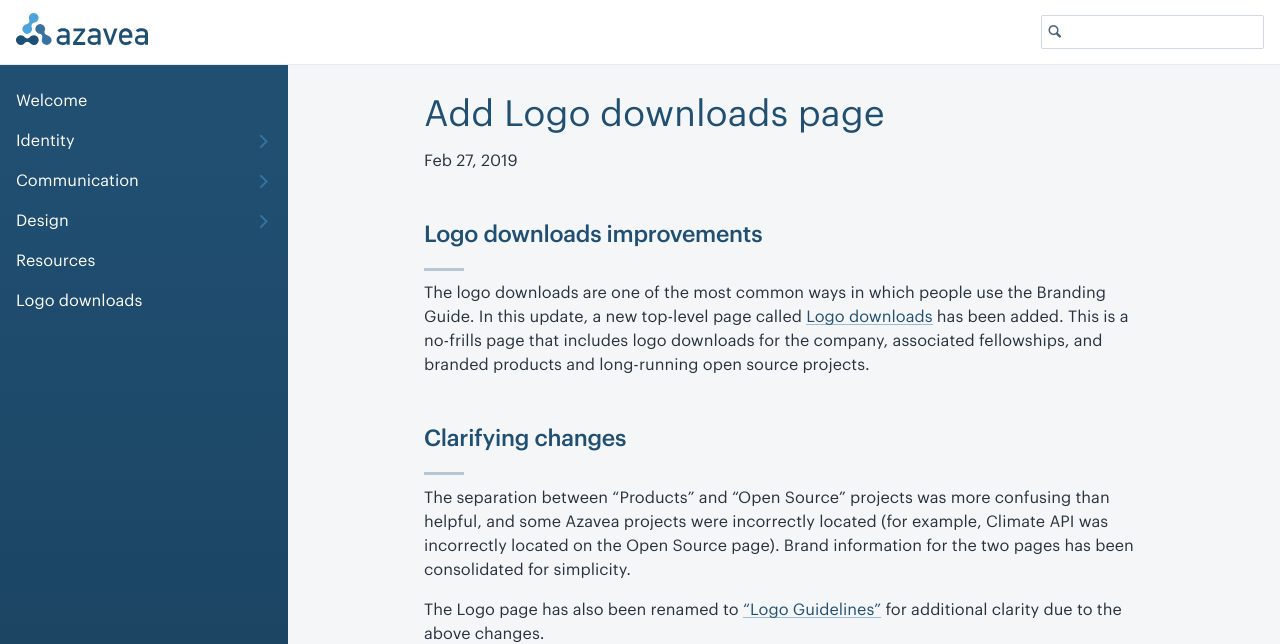
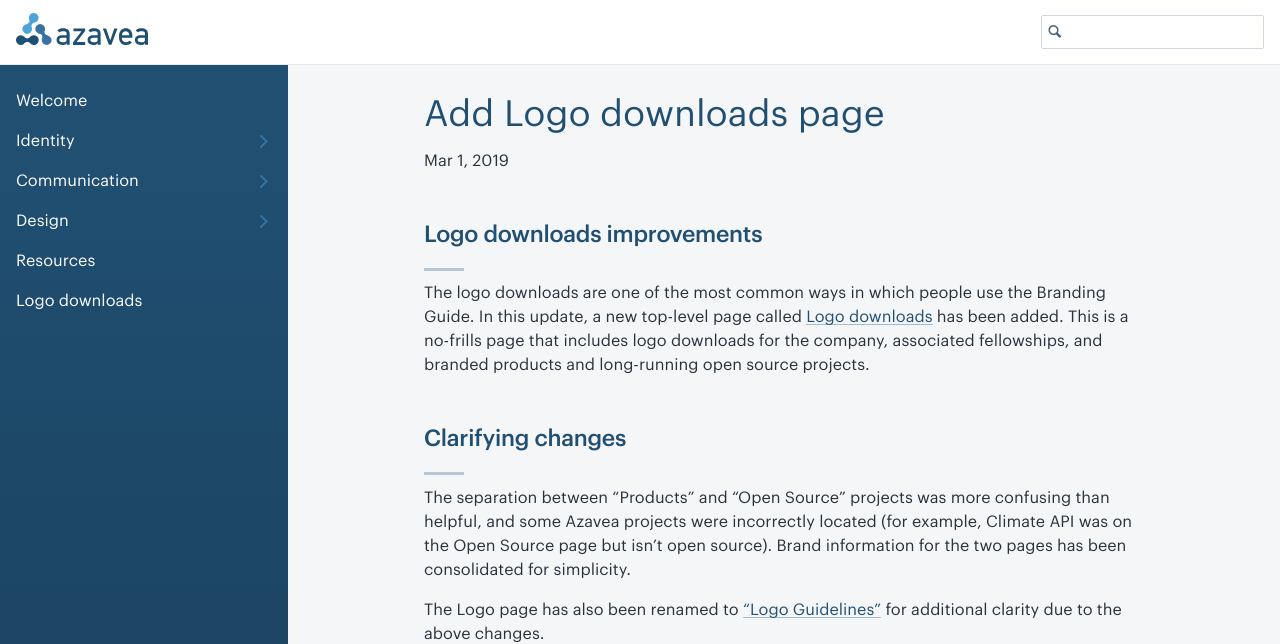
Before and after one commit to azavea/azavea-branding-guide, a Jekyll site: the page built from _posts/2019-03-01-change-logo-locations.md, in a window 1280 px wide. Shown: the top 644 px of the page. Built offline with Jekyll 4.4.1, drawn with Linux system fonts in a browser that asks for light colours; nearby versions of some CDN libraries; some web fonts are replaced; comment, search, counter and statistics services are not loaded.

Commit message:
Update date of update post, edit copy

```diff
--- a/_posts/2019-02-27-change-logo-locations.md
+++ b/_posts/2019-03-01-change-logo-locations.md
@@ -1,7 +1,7 @@
 ---
 layout: post
 title:  "Add Logo downloads page"
-date:   2019-02-27
+date:   2019-03-01
 categories: update
 ---
 
@@ -9,6 +9,6 @@
 The logo downloads are one of the most common ways in which people use the Branding Guide. In this update, a new top-level page called [Logo downloads](/logo-downloads.html) has been added. This is a no-frills page that includes logo downloads for the company, associated fellowships, and branded products and long-running open source projects.
 
 ## Clarifying changes
-The separation between "Products" and "Open Source" projects was more confusing than helpful, and some Azavea projects were incorrectly located (for example, Climate API was incorrectly located on the Open Source page). Brand information for the two pages has been consolidated for simplicity.
+The separation between "Products" and "Open Source" projects was more confusing than helpful, and some Azavea projects were incorrectly located (for example, Climate API was on the Open Source page but isn’t open source). Brand information for the two pages has been consolidated for simplicity.
 
 The Logo page has also been renamed to ["Logo Guidelines"](/design/logo-guidelines.html) for additional clarity due to the above changes.
```
